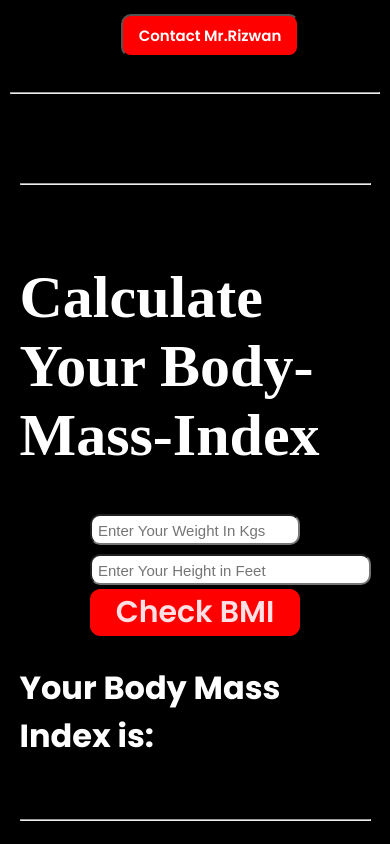
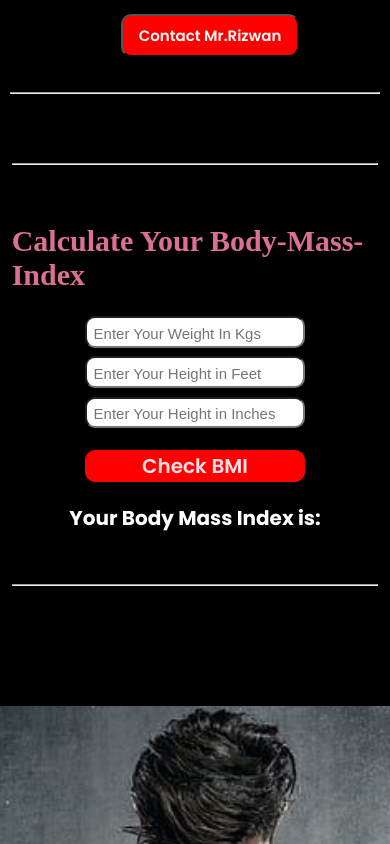
Before and after one commit to MuhammadTaha01/gym, a React (Vite) app: page / in a window 390 px wide. Shown: the part 5840-6684 px from the top of the page. Built offline with nearby package versions, Linux system fonts and the light colour scheme; a web font is replaced by a local one.

Commit message:
BMI Calculator was made responsive

```diff
--- a/src/componentsCSS/bmi.css
+++ b/src/componentsCSS/bmi.css
@@ -8,6 +8,7 @@
 {
     padding-top: 5%;
     display: flex;
+    color: palevioletred;
     font-size: 30px;
     font-family: 'Zeyada';
     justify-content: center;
@@ -83,3 +84,40 @@
         color: pink;
     }
 }
+
+/* This section is for responsiveness */
+@media (max-width: 480px)
+{
+    .Bmi-Container
+    {
+        padding: 5% 3%;
+    }
+    .Bmi-Text h1
+    {
+        font-size: 30px;
+        color: palevioletred;
+    }
+    .Bmi-Inputs .Bmi-Feet-Inches
+    {
+        display: flex;
+        flex-direction: column;
+    }
+    .Bmi-Feet-Inches .Feet
+    {
+        margin-bottom: 4%;
+    }
+    .Bmi-Feet-Inches .Inches
+    {
+        margin: 0;
+        margin-bottom: 5%;
+    }
+    .Bmi-Inputs button
+    {
+        margin-top: 5%;
+        font-size: 20px;
+    }
+    .Bmi-Result h1
+    {
+        font-size: 20px;
+    }
+}
```
